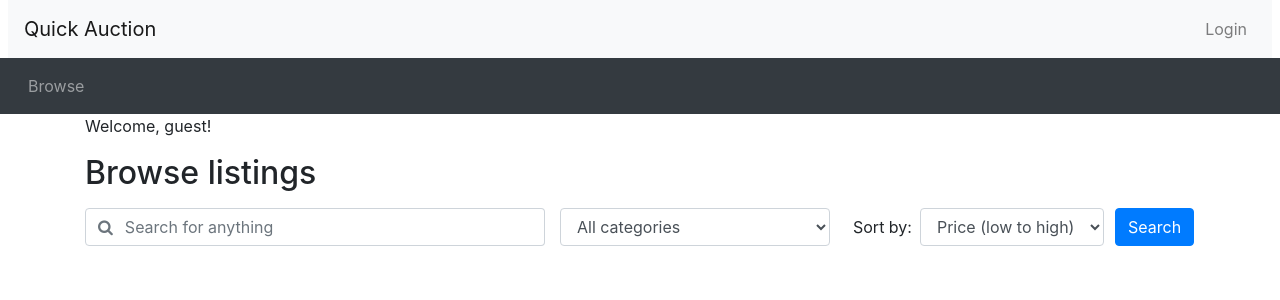
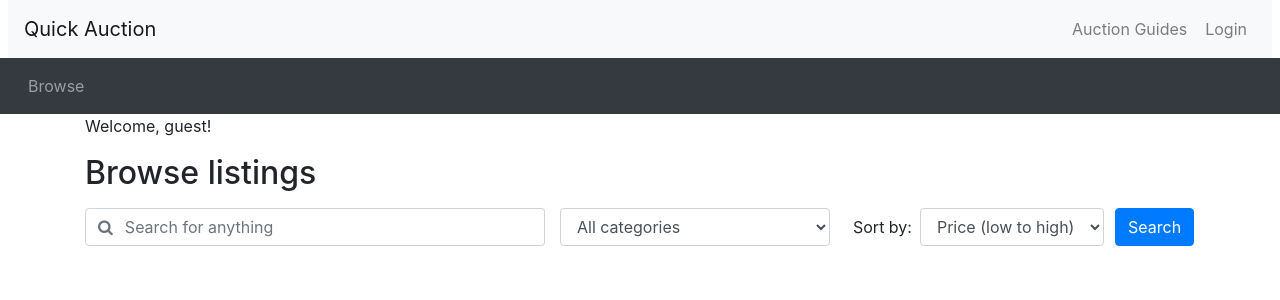
Before and after one commit to Rachel2260/Online-Auction-System, a PHP site: page /browse.php in a window 1280 px wide. Shown: the top 300 px of the page. Run offline with PHP 8.4, Linux system fonts and the light colour scheme; data comes from the database, SQL or seed files in the repository.

Commit message:
header_nav

```diff
--- a/header.php
+++ b/header.php
@@ -28,6 +28,13 @@ session_start();
     <nav class="navbar navbar-expand-lg navbar-light bg-light mx-2">
     <a class="navbar-brand" href="#">Quick Auction</a>
     <ul class="navbar-nav ml-auto">
+    <li class="nav-item">
+        <?php
+
+          echo '<button type="button"  class="btn nav-link" data-toggle="modal" data-target="#infoModal">Auction Guides</button>';
+
+        ?>
+      </li>
       <li class="nav-item">
         <?php
         if (isset($_SESSION['loggedin']) && $_SESSION['loggedin'] === true) {
@@ -37,6 +44,7 @@ session_start();
         }
         ?>
       </li>
+
     </ul>
   </nav>
   <nav class="navbar navbar-expand-lg navbar-dark bg-dark">
@@ -66,6 +74,51 @@ session_start();
       ?>
     </ul>
   </nav>
+
+  <!-- Information modal -->
+  <div class="modal" id="infoModal">
+    <div class="modal-dialog">
+      <div class="modal-content">
+
+        <!-- modal header -->
+        <div class="modal-header">
+          <h4 class="modal-title">Auction Guides</h4>
+          <button type="button" class="close" data-dismiss="modal">&times;</button>
+        </div>
+
+        <!-- modal body -->
+        <div class="modal-body">
+          <p>
+          All users must register and create an account before placing bids or creating auction.<br><br>
+          <span style="font-size: larger;"><strong>Seller:</strong></span><br>
+          <strong>Setting Auction:</strong><br>
+          Users can set a reserve price, a minimum price that must be met for the item to be sold. The reserve price can be edited within <span style="color: red;">48 hours</span> before the end date of the auction.<br>
+          Users can see all the auction status they created in "My listings."<br><br>
+          <span style="font-size: larger;"><strong>Buyer:</strong></span><br>
+          <strong>Bidding Process:</strong><br>
+          Users can search for items they want to buy in browse section and bid on the ongoing auctions in detailed pages of items.<br>
+          If the reserve price is not met by the end of the auction, the item may not be sold. (Reserve price only can be seen for sellers)<br>
+          The highest bidder at the end of the auction is deemed the winner.
+          The winning bidder will be sent an email of notification, and others who fail this auction will also be emailed.
+</p>
+
+
+          </p>
+        </div>
+
+        <!-- modal foot -->
+        <div class="modal-footer">
+          <button type="button" class="btn btn-secondary" data-dismiss="modal">Close</button>
+        </div>
+
+      </div>
+    </div>
+  </div>
+
+</body>
+</html>
+
+
 
   <!-- login form, could be placed in login.php -->
   <!-- Login modal -->
@@ -97,6 +150,8 @@ session_start();
       </div>
     </div>
   </div> <!-- End modal -->
+  </div>
+
 
  <!-- Optional JavaScript -->
 <!-- jQuery first, then Popper.js, then Bootstrap JS -->
```
